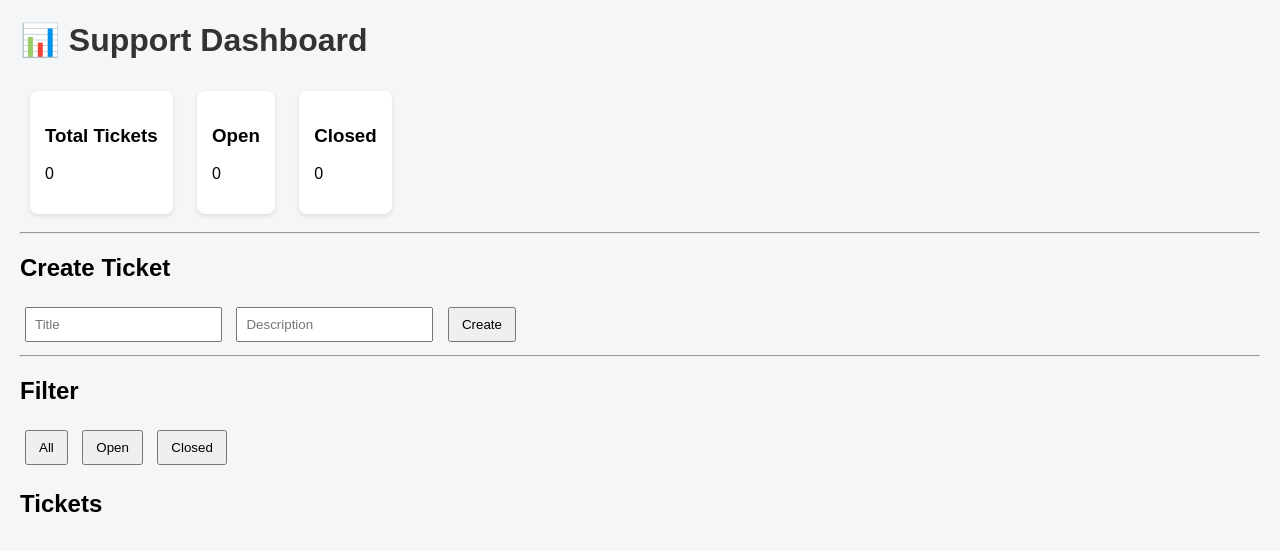
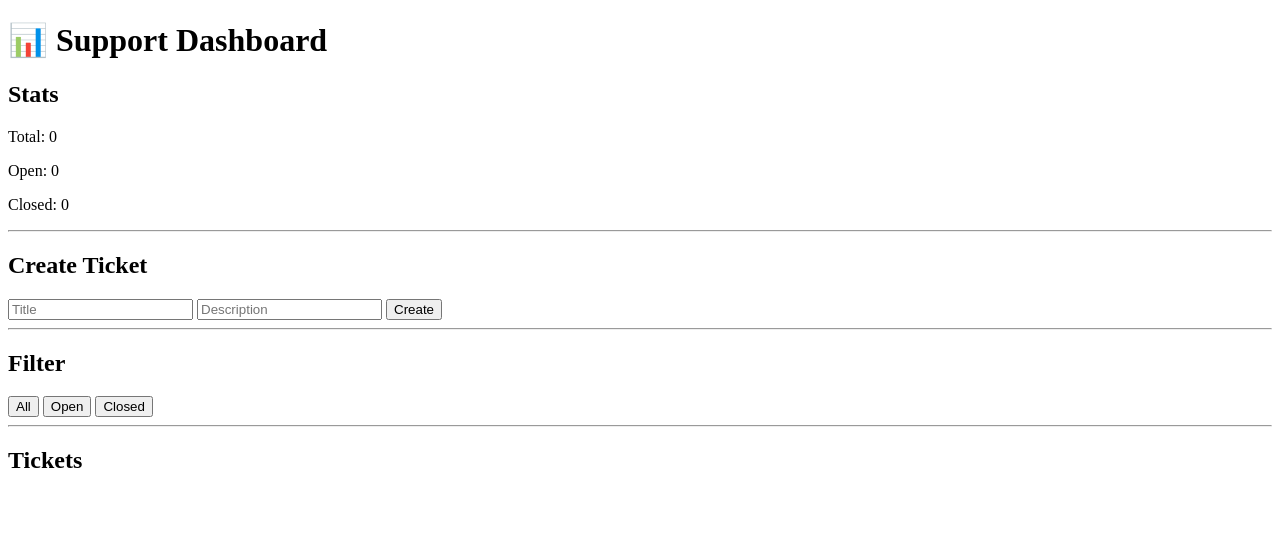
Before and after one commit to kingsleynkem548-blip/customer-support-ticket-system, a Flask app: page / in a window 1280 px wide. Shown: the top 551 px of the page. Run offline with Flask 3, Linux system fonts and the light colour scheme; data that the repository does not hold is empty.

Commit message:
Dashboard UI added

```diff
--- a/templates/index.html
+++ b/templates/index.html
@@ -2,63 +2,15 @@
 <html>
 <head>
     <title>Support Dashboard</title>
-    <style>
-        body {
-            font-family: Arial;
-            margin: 20px;
-            background: #f4f6f8;
-        }
-
-        h1 {
-            color: #333;
-        }
-
-        .card {
-            display: inline-block;
-            padding: 15px;
-            margin: 10px;
-            background: white;
-            border-radius: 8px;
-            box-shadow: 0 2px 5px rgba(0,0,0,0.1);
-        }
-
-        input {
-            padding: 8px;
-            margin: 5px;
-        }
-
-        button {
-            padding: 8px 12px;
-            margin: 5px;
-            cursor: pointer;
-        }
-
-        .ticket {
-            background: white;
-            padding: 10px;
-            margin: 10px 0;
-            border-radius: 6px;
-        }
-    </style>
 </head>
 <body>
 
 <h1>📊 Support Dashboard</h1>
 
-<div class="card">
-    <h3>Total Tickets</h3>
-    <p id="total">0</p>
-</div>
-
-<div class="card">
-    <h3>Open</h3>
-    <p id="open">0</p>
-</div>
-
-<div class="card">
-    <h3>Closed</h3>
-    <p id="closed">0</p>
-</div>
+<h2>Stats</h2>
+<p>Total: <span id="total">0</span></p>
+<p>Open: <span id="open">0</span></p>
+<p>Closed: <span id="closed">0</span></p>
 
 <hr>
 
@@ -74,6 +26,8 @@
 <button onclick="filterTickets('Open')">Open</button>
 <button onclick="filterTickets('Closed')">Closed</button>
 
+<hr>
+
 <h2>Tickets</h2>
 <div id="tickets"></div>
 
@@ -83,17 +37,13 @@ let allTickets = [];
 async function loadTickets() {
     let res = await fetch('/tickets');
     let data = await res.json();
-
     allTickets = data;
 
-    updateStats(data);
-    displayTickets(data);
-}
-
-function updateStats(data) {
     document.getElementById('total').innerText = data.length;
     document.getElementById('open').innerText = data.filter(t => t.status === "Open").length;
     document.getElementById('closed').innerText = data.filter(t => t.status === "Closed").length;
+
+    displayTickets(data);
 }
 
 function displayTickets(data) {
@@ -102,11 +52,7 @@ function displayTickets(data) {
 
     data.forEach(t => {
         let div = document.createElement('div');
-        div.className = 'ticket';
-        div.innerHTML = `
-            <b>${t.title}</b> (${t.status})<br>
-            ${t.description}
-        `;
+        div.innerHTML = `<b>${t.title}</b> (${t.status}) - ${t.description}`;
         container.appendChild(div);
     });
 }
```
